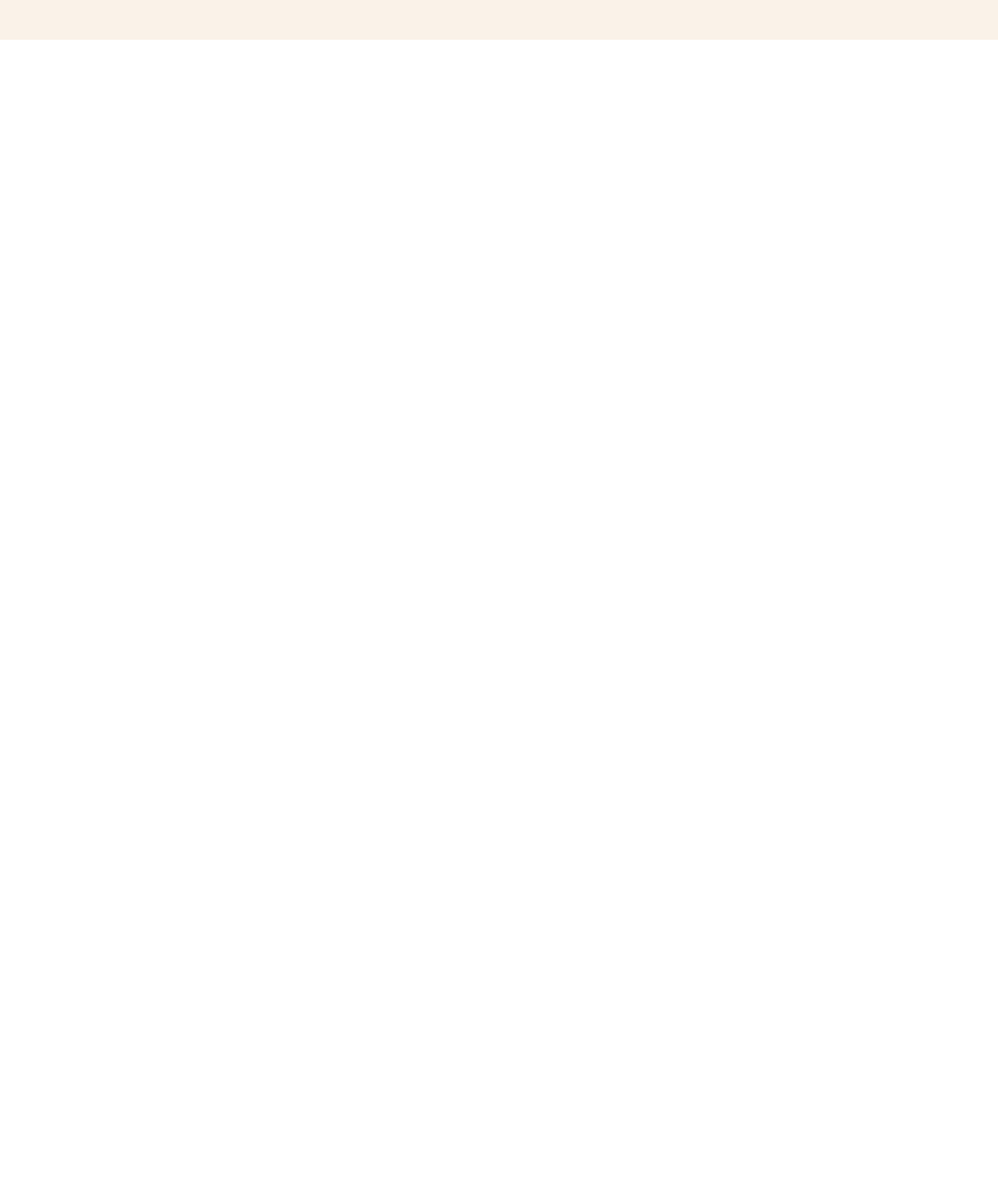
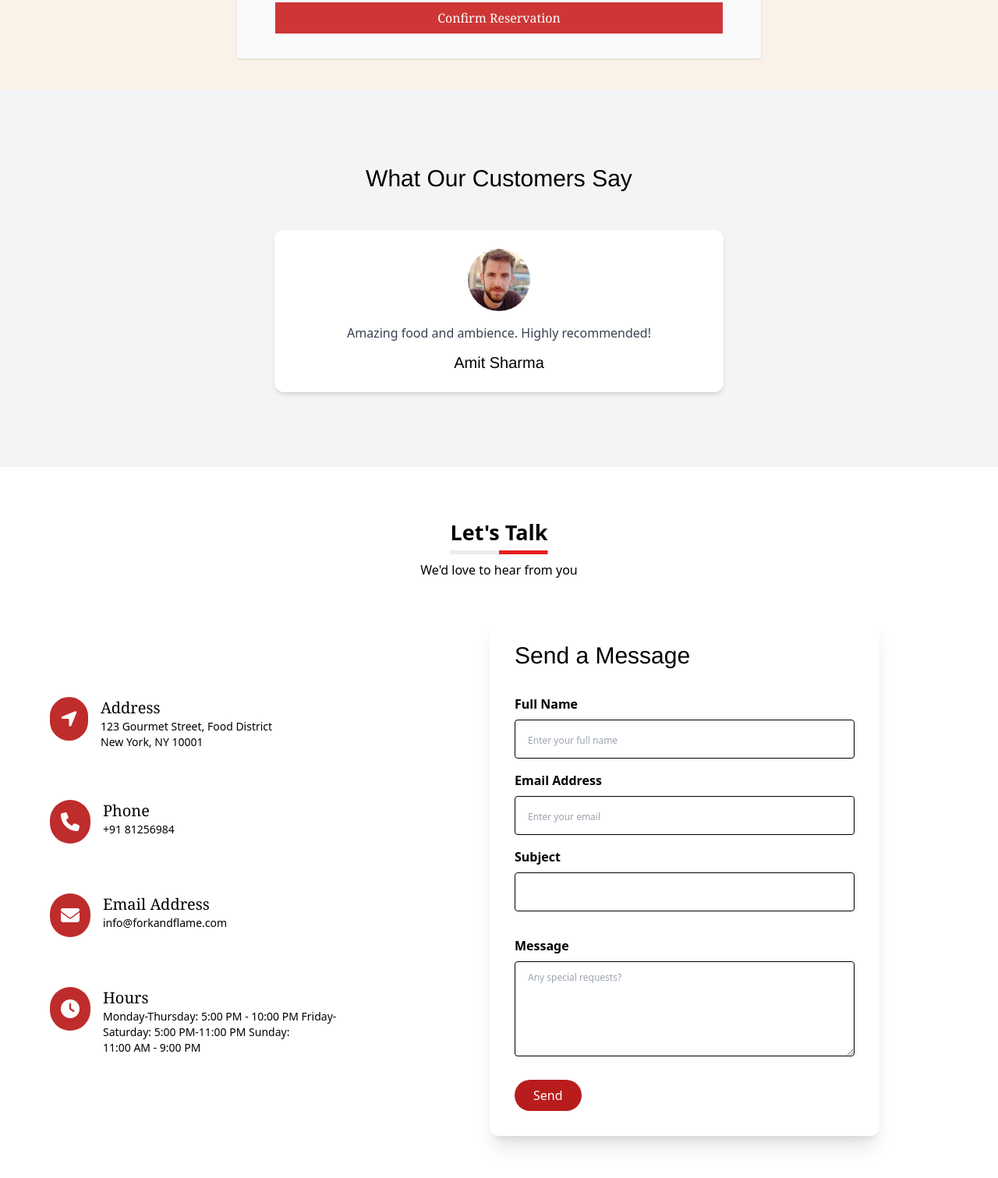
Before and after one commit to aalishbasheikh/Resturant, a website built with Vite: page index.html in a window 1280 px wide. Shown: the part 4946-6457 px from the top of the page at 78% size. Before the commit the page ends 4997 px from the top, so only its background shows below. Built offline with nearby package versions, Linux system fonts and the light colour scheme.

Commit message:
updating talk section

```diff
--- a/index.html
+++ b/index.html
@@ -42,7 +42,7 @@
     </h1>
 
     <p class="pt-7 pb-3 text-white text-xl ms-6 text-center">
-        Indulge in our exquisite culinary creations crafted with passion and the finest ingredients.
+        Indulge in our exquisite culinary creations crafted with passion and the <br> finest ingredients.
     </p>
 
     <button class="btn book py-2 px-4 md:mb-0 mb-7 rounded-full text-white">
@@ -412,7 +412,8 @@ OUR MENU
   </div>
 
 </div>
- <section class="justify-center items-center w-full bg-[#faf2e8] py-10">
+</section>
+ <div class="justify-center items-center w-full bg-[#faf2e8] py-10">
 <div class="  md:top-20 top-2 lg:ms-20 md:ms-8 ms-2  text-center">
 <h1 class="md:text-[27px] mb-2 text-[#000000]  font-extrabold inline-block pb-2"
 style="background: conic-gradient(#e51e1e 45%, #ebecef 0) bottom / 100% 5px no-repeat;">
@@ -601,10 +602,141 @@ Make a Reservation
       </div>
 
     </div>
-
+ <div class="flex  md:flex-row  w-full mt-6 justify-center ">
+  <button class="btn bg-[#ce3636] md:px-52 sm:px-36 px-16 py-2 font-serif text-white">Confirm Reservation</button>
+ </div>
   </form>
 
 </div>
 
+</div>
+<div class="py-24 bg-gray-100">
+  <div class="flex justify-center">
+    <h1 class="font md:text-3xl">What Our Customers Say</h1>
+  </div>
+  <div class="max-w-xl mx-auto bg-white rounded-xl shadow-md p-6  mt-12 text-center transition-all duration-500">
+    <img class="w-20 h-20 mx-auto rounded-full mb-4 object-cover" src="assets/user1-D4BwYog9.jpg" alt="">
+<p class="text-center text-gray-700">Amazing food and ambience. Highly recommended!</p>
+<h3 class="text-center font mt-3 text-xl">Amit Sharma</h3>
+  </div>
+
+</div>
+<div class="container mx-auto my-16 bg-white">
+  <div class="flex justify-center ">
+  <h1 class="md:text-[27px] mb-2 text-[#000000]  font-extrabold inline-block pb-2"
+style="background: conic-gradient(#e51e1e 45%, #ebecef 0) bottom / 100% 5px no-repeat;">
+Let's Talk
+</h1>
+
+  </div>
+  <p class="text-center">We'd love to hear from you</p>
+  <div class="flex flex-col md:flex-row items-center ">
+<div class="md:w-[500px] w-[380px] flex flex-col ms-16 mt-12">
+<div class="flex gap-4">
+  <div>
+  <i class="fa-solid fa-location-arrow icon md:px-3.5 px-2.5 md:py-3 py-2 rounded-full text-white text-2xl"></i></div>
+  <div class="flex flex-col ">
+<h1 class="font-serif text-xl">Address</h1>
+<p class="text-sm">123 Gourmet Street, Food District <br> New York, NY 10001</p>
+</div>
+</div>
+<div class="flex gap-4 mt-16">
+  <div>
+  <i class="fa-solid fa-phone arrow icon md:px-3.5 px-2.5 md:py-3 py-2 rounded-full text-white text-2xl"></i></div>
+  <div class="flex flex-col ">
+<h1 class="font-serif text-xl">Phone</h1>
+<p class="text-sm">+91 81256984</p>
+</div>
+</div>
+<div class="flex gap-4 mt-16">
+  <div>
+  <i class="fa-solid fa-envelope arrow icon md:px-3.5 px-2.5 md:py-3 py-2 rounded-full text-white text-2xl"></i></div>
+  <div class="flex flex-col ">
+<h1 class="font-serif text-xl"> Email Address</h1>
+<p class="text-sm">info@forkandflame.com</p>
+</div>
+</div>
+<div class="flex gap-4 mt-16">
+  <div>
+  <i class="fa-solid fa-clock arrow icon md:px-3.5 px-2.5 md:py-3 py-2 rounded-full text-white text-2xl"></i></div>
+  <div class="flex flex-col ">
+<h1 class="font-serif text-xl">Hours</h1>
+<p class="text-sm">Monday-Thursday: 5:00 PM - 10:00 PM Friday- <br>Saturday: 5:00 PM-11:00 PM Sunday: <br> 11:00 AM - 9:00 PM</p>
+</div>
+</div>
+</div>
+
+
+
+    <div class=" md:w-[500px] w-[380px] flex flex-col md:ms-16 mt-12">
+
+      <div class="w-full rounded-xl shadow-xl overflow-hidden p-8 me-28">
+        <h1 class="font text-3xl">Send a Message</h1>
+
+      <form>
+        <label
+          for="fullName"
+          class= "block mb-2 mt-8 font-semibold"
+        >
+          Full Name
+        </label>
+
+        <input
+          id="fullName"
+          placeholder="Enter your full name"
+          class="w-full border border-black px-4 py-3 rounded placeholder:text-xs"
+          type="text"
+          name="fullName"
+        >
+          <label
+          for="email"
+          class="block mt-4 mb-2 font-semibold"
+        >
+          Email Address
+        </label>
+
+        <input
+          id="email"
+          placeholder="Enter your email"
+          class="w-full px-4  border-black  py-3 rounded border placeholder:text-xs"
+          type="email"
+          name="email"
+        >
+             <label
+          for="email"
+          class="block  mt-4 mb-2 font-semibold"
+        >
+   Subject
+        </label>
+
+        <input
+          id="subject"
+
+          class="w-full px-4 py-3 rounded border border-black placeholder:text-xs"
+          type="subject"
+          name="subject"
+        >
+         <label
+          for="Message"
+          class="block  mb-2 mt-8 font-semibold"
+        >
+         Message
+        </label>
+                <textarea
+          id="specialRequest"
+          name="specialRequest"
+          placeholder="Any special requests?"
+          rows="4"
+          class="w-full border border-black  px-4 py-3 rounded  placeholder:text-xs"
+        ></textarea>
+        <button class="bg-red-700 rounded-full px-6 py-2 text-white mt-6">Send</button>
+      </div>
+ </div>
+
+      </form>
+    </div>
+
+  </div>
+
   </body>
 </html>
```
Also changed, not shown: assets/user1-D4BwYog9.jpg (added).
